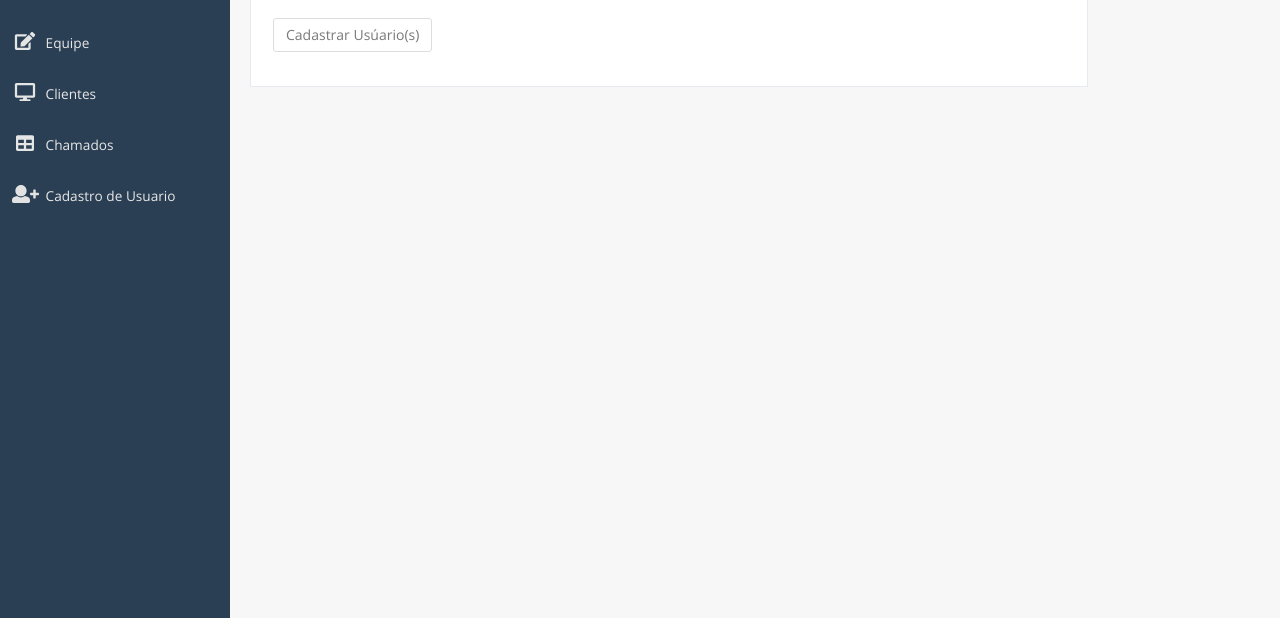
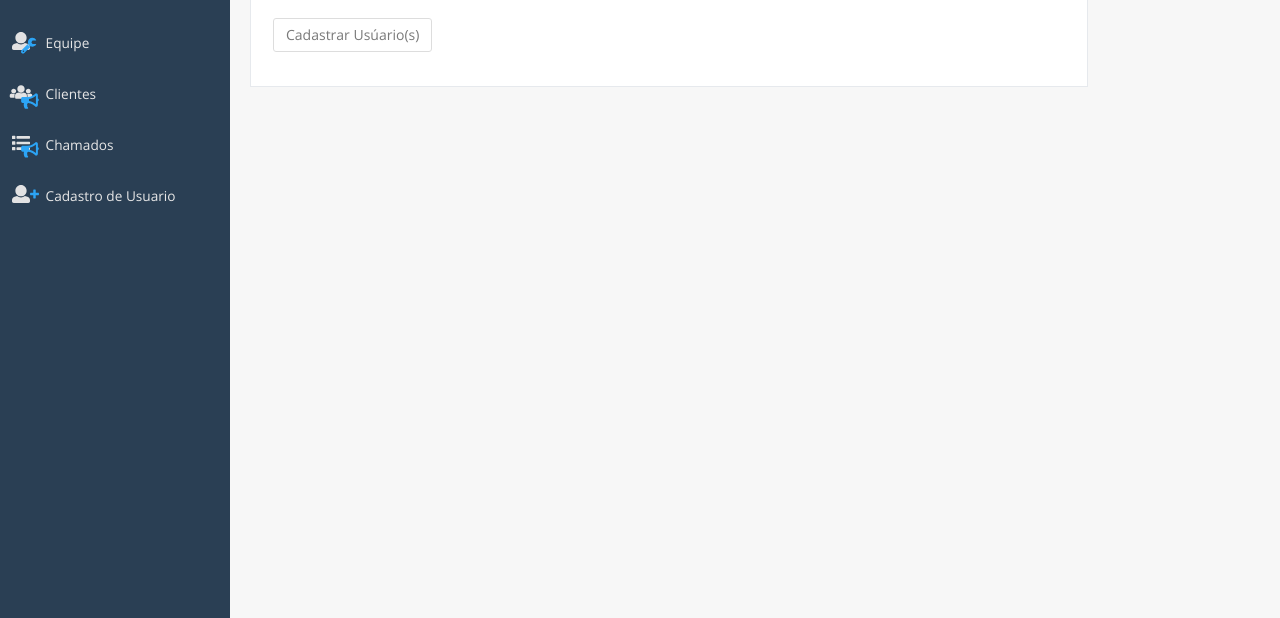
Before and after one commit to Johnmelo/GTI-Manager-System, a PHP site: template App/View/gerentecontroller/cadastro_usuario_index.phtml in a window 1280 px wide. Shown: the part 182-800 px from the top of the page. Run offline with PHP 8.4, Linux system fonts and the light colour scheme; the template is opened without the code that fills it, so the values that code supplies are empty; the visitor is signed in with stand-in values (Sample User, id 1); some web fonts are replaced.

Commit message:
Alter manager sidebar icons
Replace some more icons for better representation.

```diff
--- a/App/View/gerentecontroller/cadastro_usuario_index.phtml
+++ b/App/View/gerentecontroller/cadastro_usuario_index.phtml
@@ -46,21 +46,33 @@
               <h3></h3>
               <ul class="nav side-menu">
                 <li><a href="../admin"><i class="fas fa-home"></i> Início</a>
+                </li>
 
+                <li><a>
+                  <span class="fa-layers fa-fw">
+                    <i class="fas fa-user"></i>
+                    <i class="fas fa-wrench" data-fa-transform="shrink-2 down-4.2 right-7" style="color:#2DA7F9;"></i>
+                  </span> Equipe</a>
                 </li>
-              <li><a><i class="fas fa-edit"></i> Equipe</a>
 
+                <li><a>
+                  <span class="fa-layers fa-fw">
+                    <i class="fas fa-users"></i>
+                    <i class="fas fa-bullhorn" data-fa-transform="shrink-2 right-8 down-8" style="color:#2DA7F9;"></i>
+                  </span> Clientes</a>
                 </li>
-              <li><a><i class="fas fa-desktop"></i> Clientes</a>
 
+                <li><a>
+                    <span class="fa-layers fa-fw">
+                      <i class="fas fa-list"></i>
+                      <i class="fas fa-bullhorn" data-fa-transform="shrink-2 right-8 down-6" style="color:#2DA7F9;"></i>
+                    </span> Chamados</a>
                 </li>
-              <li><a><i class="fas fa-table"></i> Chamados</a>
 
-              </li>
                 <li><a href="./cadastro_usuarios">
                   <span class="fa-layers fa-fw">
                     <i class="fas fa-user"></i>
-                  <i class="fas fa-plus" data-fa-transform="shrink-7 right-12"></i>
+                    <i class="fas fa-plus" data-fa-transform="shrink-7 right-12" style="color:#2DA7F9;"></i>
                   </span> Cadastro de Usuario</a>
                 </li>
 
```
Also changed, not shown: App/View/gerentecontroller/gerentes.phtml (+17 -5 lines). Lines whose indentation alone changed are shown as unchanged.
